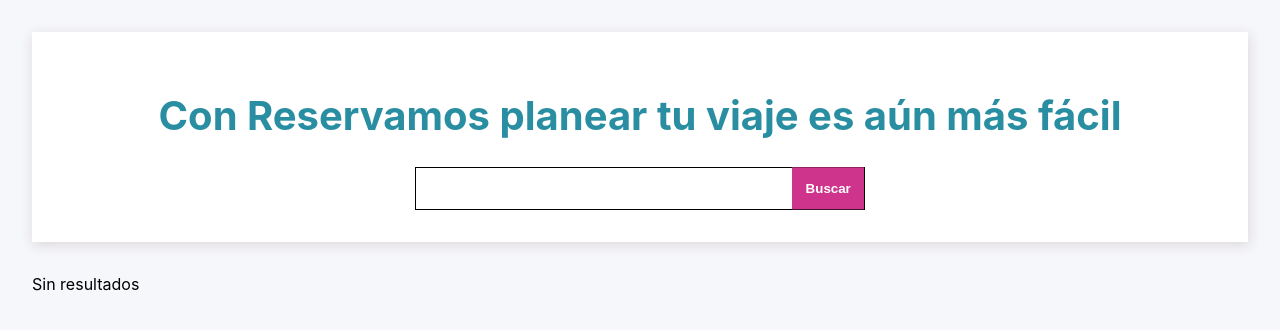
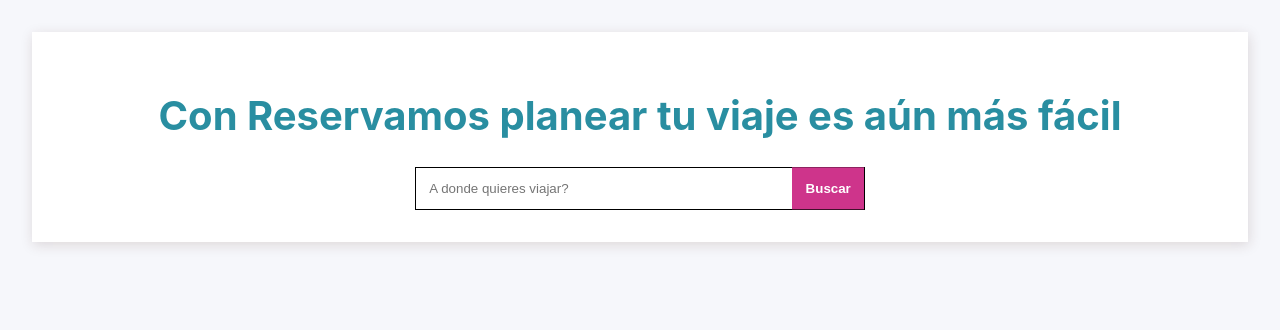
Before and after one commit to JorgeAsMoreno/reservamos, a React (Create React App) app: page / in a window 1280 px wide. Shown: the top 330 px of the page. Built offline with nearby package versions, Linux system fonts and the light colour scheme.

Commit message:
featL add data

```diff
--- a/public/index.html
+++ b/public/index.html
@@ -2,7 +2,7 @@
 <html lang="en">
   <head>
     <meta charset="utf-8" />
-    <link rel="icon" href="%PUBLIC_URL%/favicon.ico" />
+    <link rel="icon" href="https://reservamos-assets.s3-us-west-2.amazonaws.com/favicon.svg" />
     <meta name="viewport" content="width=device-width, initial-scale=1" />
     <meta name="theme-color" content="#000000" />
     <meta
@@ -24,7 +24,7 @@
       work correctly both with client-side routing and a non-root public URL.
       Learn how to configure a non-root public URL by running `npm run build`.
     -->
-    <title>React App</title>
+    <title>Reservamos.mx - Boletos de Autobús y Avión al Mejor Precio</title>
   </head>
   <body>
     <noscript>You need to enable JavaScript to run this app.</noscript>
--- a/src/App.tsx
+++ b/src/App.tsx
@@ -1,5 +1,5 @@
 import React, { useState } from 'react'
-import { IForecastData, IPlace, IWeather } from './interfaces/places'
+import { IPlace, IWeather } from './interfaces/places'
 import { getPlaces, getWeatherData } from './requests/fetch'
 import Places from './components/Places/Places'
 import Search from './components/Search/Search'
@@ -9,26 +9,39 @@
   const [city, setCity] = useState<string>('')
   const [places, setPlaces] = useState<IPlace[]>([])
   const [weatherData, setWeatherData] = useState<IWeather | null>(null)
+  const [loadingPlaces, setLoadingPlaces] = useState<boolean>(false)
+  const [loadingWeather, setLoadingWeather] = useState<boolean>(false)
+  const [noResultsMessage, setNoResultsMessage] = useState<string>('');
 
   const handleCityChange = (event: React.ChangeEvent<HTMLInputElement>) => {
     setCity(event.target.value)
   }
 
   const handleSearch = async () => {
-    getPlaces(city).then().then(response => {
-      setPlaces(response)
-    }).catch(error => {
-      throw error
-    })
+    if (city) {
+      try {
+        setLoadingPlaces(true)
+        const response = await getPlaces(city)
+        setNoResultsMessage(response.length === 0 ? 'No se encontraron resultados.' : '');
+        setPlaces(response)
+      } catch (error) {
+        console.error(error)
+      } finally {
+        setLoadingPlaces(false)
+      }
+    }
   }
 
   const handleWeather = async (lat: number, long: number) => {
-    getWeatherData(lat, long).then(response => {
+    try {
+      setLoadingWeather(true)
+      const response = await getWeatherData(lat, long)
       setWeatherData(response.data)
-      console.log(response.data)
-    }).catch(error => {
-      throw error
-    })
+    } catch (error) {
+      console.error(error)
+    } finally {
+      setLoadingWeather(false)
+    }
   }
 
   return (
@@ -40,19 +53,22 @@
           city
         }}
       />
-      {places.length > 0 ? (
+      {loadingPlaces && <p>Cargando destinos...</p>}
+      {noResultsMessage && <p>{noResultsMessage}</p>}
+      {places.length > 0 && !loadingPlaces && !noResultsMessage &&(
         <Places
           {...{
             places,
             handleWeather,
           }}
         />
-      ): <p>Sin resultados</p>}
+      )}
 
-      {weatherData && (
+      {loadingWeather && <p>Obteniendo pronosticos...</p>}
+      {weatherData && !loadingWeather && (
         <WeatherData
           {...{
-            weatherData
+            weatherData,
           }}
         />
       )}
--- a/src/components/Search/Search.tsx
+++ b/src/components/Search/Search.tsx
@@ -73,6 +73,7 @@
           onChange={handleCityChange}
           type='text'
           value={city}
+          placeholder='A donde quieres viajar?'
         />
         <SearchButton onClick={handleSearch}>Buscar</SearchButton>
       </InputSearch>
--- a/src/components/WeatherData/WeatherData.tsx
+++ b/src/components/WeatherData/WeatherData.tsx
@@ -25,12 +25,14 @@
 `;
 
 const WeatherData = ({ weatherData }: IWeatherData) => {
+  console.log(weatherData)
   return (
     <WeatherContainer>
       <h2>Pronósticos</h2>
       <Table>
         <thead>
           <tr>
+            <th>Temp</th>
             <th>Max Temp</th>
             <th>Min Temp</th>
           </tr>
@@ -38,6 +40,9 @@
         <tbody>
           {weatherData.list.map((item, index) => (
             <tr key={index}>
+              <td>
+                {item.main.temp}
+              </td>
               <td>
                 {item.main.temp_max}
               </td>
```
Also changed, not shown: src/interfaces/places.ts (+5 -8 lines).
